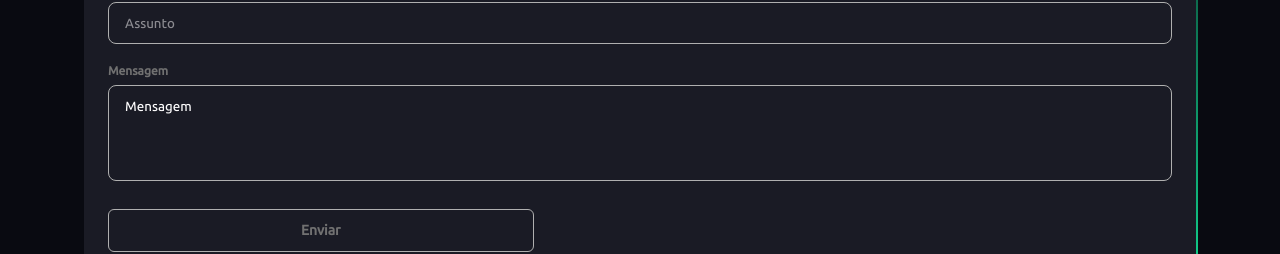
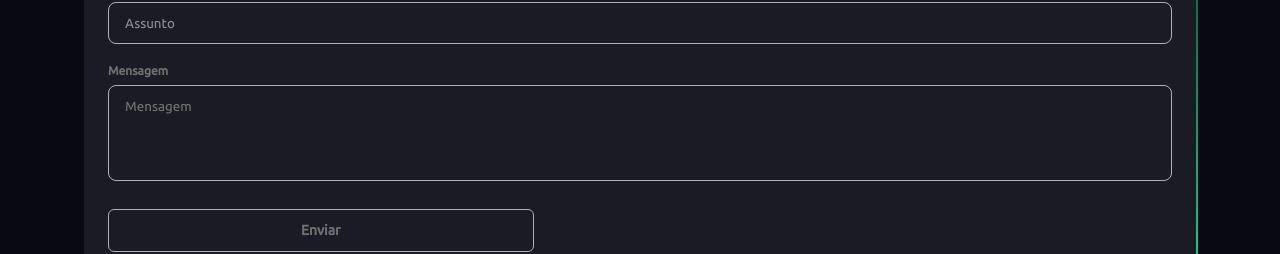
Before and after one commit to murilonicemento/my-portfolio, a Vue app: page / in a window 1280 px wide. Shown: the part 2052-2306 px from the top of the page. Built offline with nearby package versions, Linux system fonts and the light colour scheme.

Commit message:
style: change textarea placeholder font color

```diff
--- a/src/components/ContactForm.vue
+++ b/src/components/ContactForm.vue
@@ -195,6 +195,10 @@ const onSubmit = async () => {
   opacity: 0.5;
 }
 
+.form-container .form-group textarea::placeholder {
+  color: #717171;
+}
+
 .form-container .form-group input:focus {
   outline: none;
   border-color: var(--color-pink);
```
